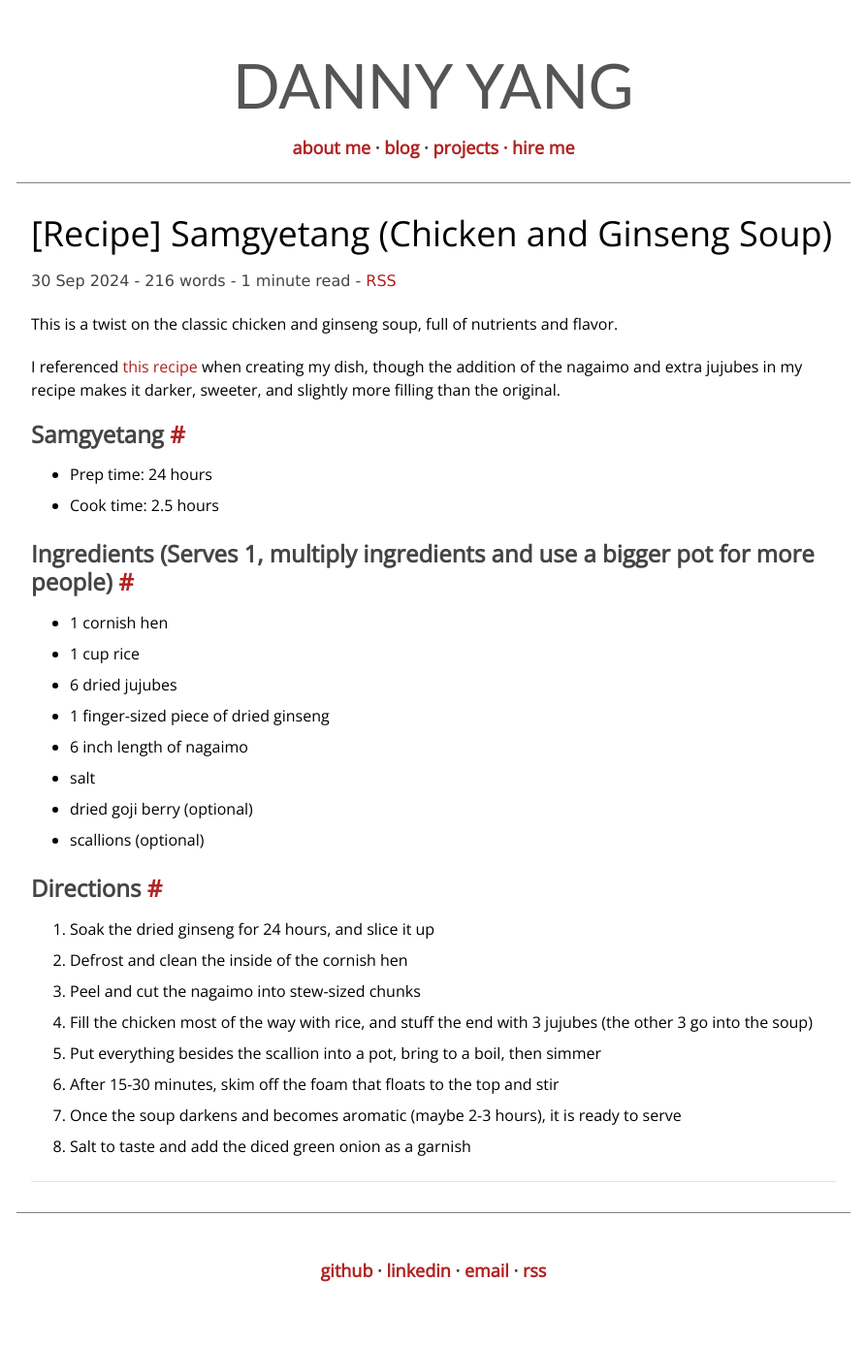
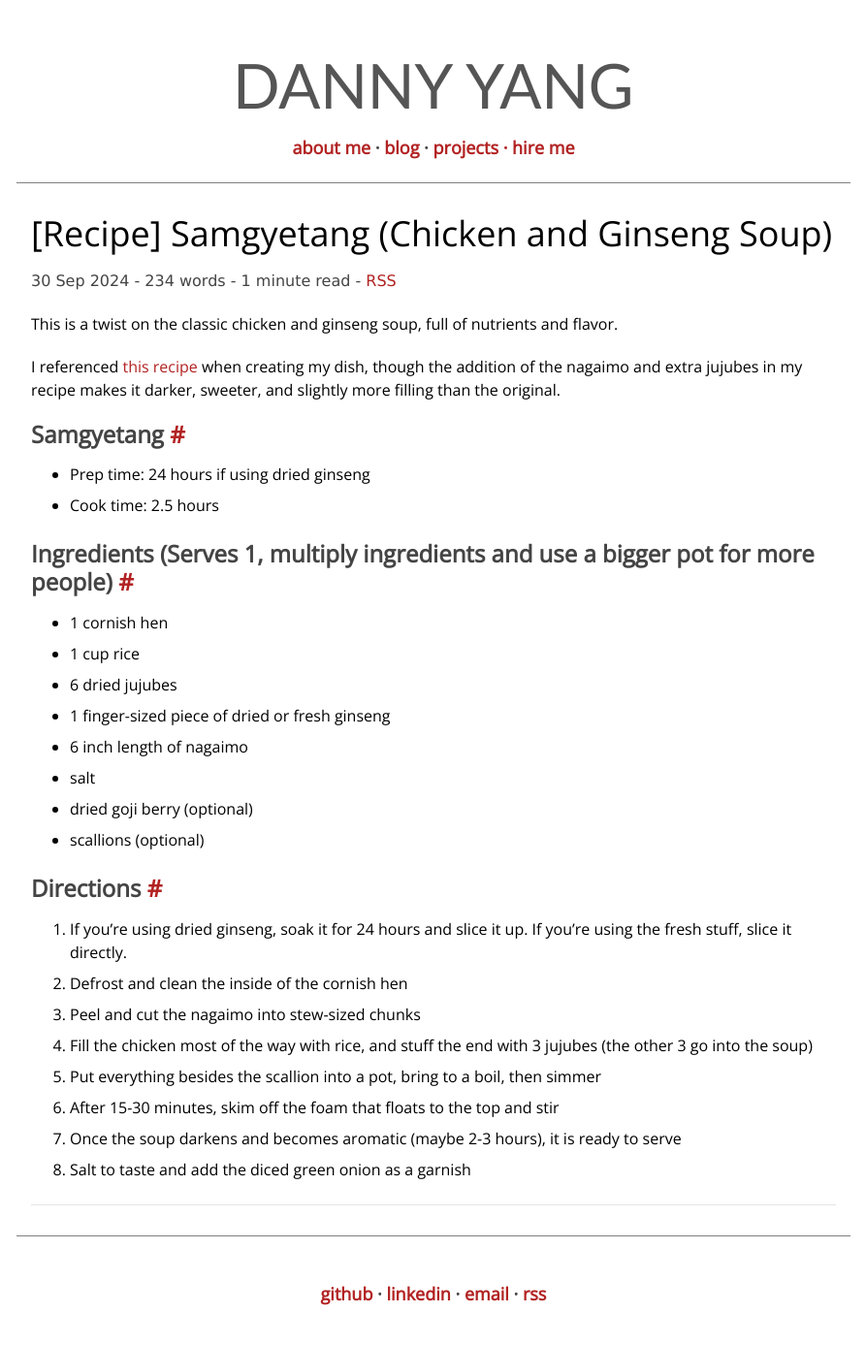
Before and after one commit to yangdanny97/yangdanny97.github.io, a Jekyll site: the page built from _posts/2024-09-30-samgyetang.md, in a window 1280 px wide. Shown: the whole page at 97% size, without its empty margins (193-1086 px from the left). Built offline with Jekyll 4.4.1, drawn with Linux system fonts in a browser that asks for light colours; comment, search, counter and statistics services are not loaded; before the commit the page ends 1363 px from its top, so only the background shows below that.

Commit message:
add fresh ginseng to samgyetang recipe

```diff
--- a/_posts/2024-09-30-samgyetang.md
+++ b/_posts/2024-09-30-samgyetang.md
@@ -13,21 +13,21 @@ I referenced [this recipe](https://www.maangchi.com/recipe/samgyetang) when crea
 <!-- more -->
 
 ### Samgyetang
-- Prep time: 24 hours
+- Prep time: 24 hours if using dried ginseng
 - Cook time: 2.5 hours
 
 ### Ingredients (Serves 1, multiply ingredients and use a bigger pot for more people)
 - 1 cornish hen
 - 1 cup rice
 - 6 dried jujubes
-- 1 finger-sized piece of dried ginseng
+- 1 finger-sized piece of dried or fresh ginseng
 - 6 inch length of nagaimo
 - salt
 - dried goji berry (optional)
 - scallions (optional)
 
 ### Directions
-1. Soak the dried ginseng for 24 hours, and slice it up
+1. If you're using dried ginseng, soak it for 24 hours and slice it up. If you're using the fresh stuff, slice it directly.
 2. Defrost and clean the inside of the cornish hen
 3. Peel and cut the nagaimo into stew-sized chunks
 4. Fill the chicken most of the way with rice, and stuff the end with 3 jujubes (the other 3 go into the soup)
```
